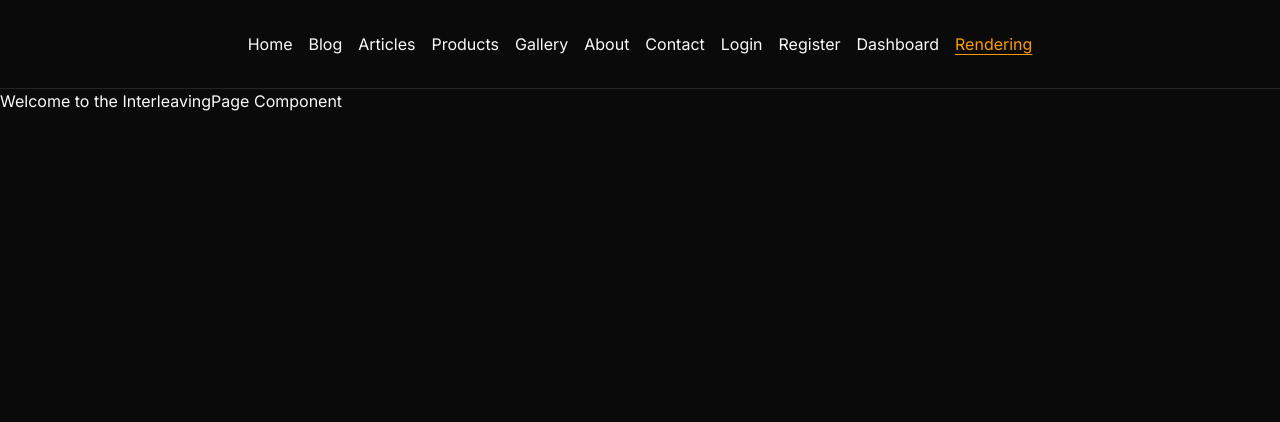
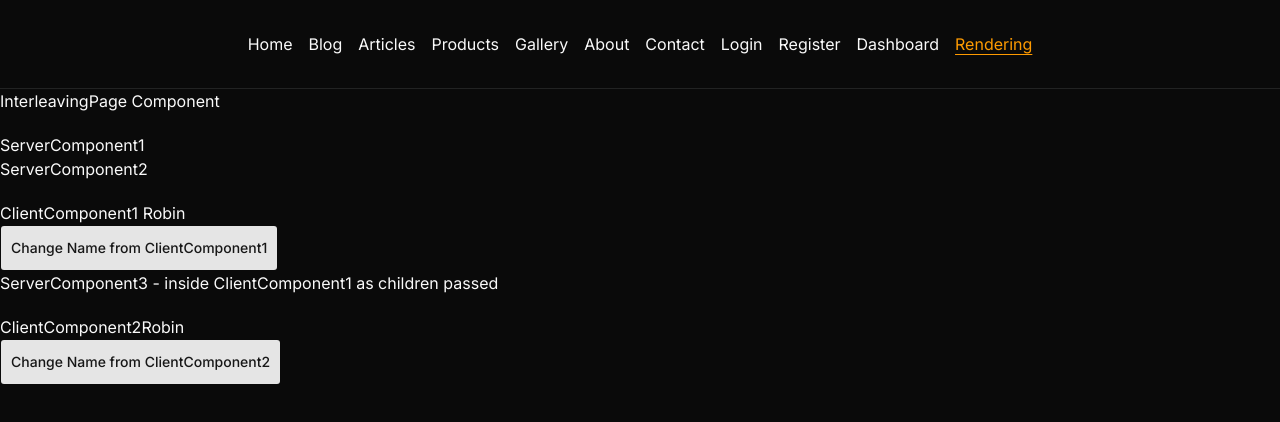
Before and after one commit to zahid-official/practice-0.2, a Next.js app in the folder code-evulation/: page /rendering/interleaving in a window 1280 px wide. Shown: the top 422 px of the page. Built offline with nearby package versions, Linux system fonts and the light colour scheme.

Commit message:
pass server component to client component as children using interleaving patterns

```diff
--- a/code-evulation/src/app/rendering/interleaving/page.tsx
+++ b/code-evulation/src/app/rendering/interleaving/page.tsx
@@ -1,8 +1,12 @@
 // InterleavingPage Component
+
+import ServerComponent1 from "@/components/interleaving/ServerComponent1";
+
 const InterleavingPage = () => {
   return (
     <div>
-      <h1>Welcome to the InterleavingPage Component</h1>
+      <h1 className="mb-5">InterleavingPage Component</h1>
+      <ServerComponent1 />
     </div>
   );
 };
--- a/code-evulation/src/app/rendering/page.tsx
+++ b/code-evulation/src/app/rendering/page.tsx
@@ -20,6 +20,10 @@ const RenderingPage = () => {
       <Link href={"/rendering/composition-patterns"}>
         <Button>Composition Patterns</Button>
       </Link>
+
+      <Link href={"/rendering/interleaving"}>
+        <Button>Interleaving</Button>
+      </Link>
     </div>
   );
 };
--- a/code-evulation/src/components/ClientComponent1.tsx
+++ /dev/null
@@ -1,17 +0,0 @@
-"use client";
-
-import { useState } from "react";
-
-// ClientComponent1 Component
-const ClientComponent1 = () => {
-  const [name, setName] = useState("Robin");
-
-  return (
-    <div>
-      <h1>Welcome to the ClientComponent1 Component {name}</h1>
-      <button onClick={() => setName("Robin")}>Change Name</button>
-    </div>
-  );
-};
-
-export default ClientComponent1;
--- a/code-evulation/src/components/ServerComponent1.tsx
+++ /dev/null
@@ -1,13 +0,0 @@
-import fs from "fs";
-// ServerComponent1 Component
-const ServerComponent1 = () => {
-  const file = fs.readFileSync("./src/app/");
-  console.log(file);
-  return (
-    <div>
-      <h1>Welcome to the ServerComponent1 Component</h1>
-    </div>
-  );
-};
-
-export default ServerComponent1;
--- a/code-evulation/src/components/ServerComponent2.tsx
+++ /dev/null
@@ -1,14 +0,0 @@
-import fs from "fs";
-
-// ServerComponent2 Component
-const ServerComponent2 = () => {
-  const file = fs.readFileSync("./src/app/");
-  console.log(file);
-  return (
-    <div>
-      <h1>Welcome to the ServerComponent2 Component</h1>
-    </div>
-  );
-};
-
-export default ServerComponent2;
--- /dev/null
+++ b/code-evulation/src/components/interleaving/ClientComponent1.tsx
@@ -0,0 +1,24 @@
+"use client";
+
+import { useState } from "react";
+import ClientComponent2 from "./ClientComponent2";
+import { Button } from "../ui/button";
+
+// ClientComponent1 Component
+const ClientComponent1 = ({ children }: { children: React.ReactNode }) => {
+  const [name, setName] = useState("Robin");
+
+  return (
+    <div className="mt-5">
+      <h1>ClientComponent1 {name}</h1>
+      <Button onClick={() => setName("Zahid")}>
+        Change Name from ClientComponent1
+      </Button>
+
+      {children}
+      <ClientComponent2 />
+    </div>
+  );
+};
+
+export default ClientComponent1;
--- a/code-evulation/src/components/ClientComponent2.tsx
+++ b/code-evulation/src/components/interleaving/ClientComponent2.tsx
@@ -1,14 +1,17 @@
 "use client";
 
 import { useState } from "react";
+import { Button } from "../ui/button";
 
 // ClientComponent2 Component
 const ClientComponent2 = () => {
   const [name, setName] = useState("Robin");
   return (
-    <div>
-      <h1>Welcome to the ClientComponent2 Component {name}</h1>
-      <button onClick={() => setName("Robin")}>Change Name</button>
+    <div className="mt-5">
+      <h1>ClientComponent2{name}</h1>
+      <Button onClick={() => setName("Zahid")}>
+        Change Name from ClientComponent2
+      </Button>
     </div>
   );
 };
--- /dev/null
+++ b/code-evulation/src/components/interleaving/ServerComponent1.tsx
@@ -0,0 +1,16 @@
+import fs from "fs";
+import ServerComponent2 from "./ServerComponent2";
+// ServerComponent1 Component
+const ServerComponent1 = () => {
+  const file = fs.readFileSync("./src/components/interleaving/ServerComponent1.tsx", "utf-8");
+  console.log(file);
+  return (
+    <div>
+      <h1>ServerComponent1</h1>
+      <ServerComponent2 />
+
+    </div>
+  );
+};
+
+export default ServerComponent1;
--- /dev/null
+++ b/code-evulation/src/components/interleaving/ServerComponent2.tsx
@@ -0,0 +1,25 @@
+import fs from "fs";
+import ClientComponent1 from "./ClientComponent1";
+import ServerComponent3 from "./ServerComponent3";
+
+// ServerComponent2 Component
+const ServerComponent2 = () => {
+  const file = fs.readFileSync(
+    "./src/components/interleaving/ServerComponent2.tsx",
+    "utf-8",
+  );
+  console.log(file);
+  return (
+    <div>
+      <h1>ServerComponent2</h1>
+
+      {/* Client Component Boundary */}
+      <ClientComponent1>
+        {/* Server Component */}
+        <ServerComponent3 />
+      </ClientComponent1>
+    </div>
+  );
+};
+
+export default ServerComponent2;
--- /dev/null
+++ b/code-evulation/src/components/interleaving/ServerComponent3.tsx
@@ -0,0 +1,17 @@
+import fs from "fs";
+
+// ServerComponent3 Component
+const ServerComponent3 = () => {
+  const file = fs.readFileSync(
+    "./src/components/interleaving/ServerComponent3.tsx",
+    "utf-8",
+  );
+  console.log(file);
+  return (
+    <div>
+      <h1>ServerComponent3 - inside ClientComponent1 as children passed</h1>
+    </div>
+  );
+};
+
+export default ServerComponent3;
```
